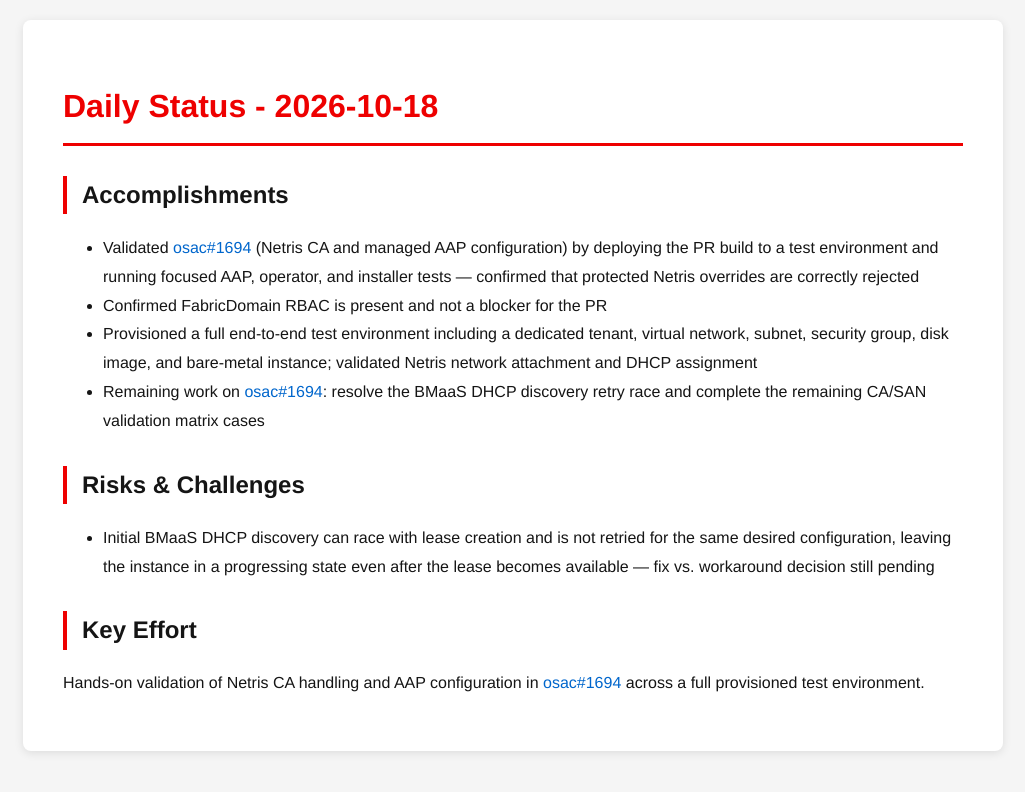
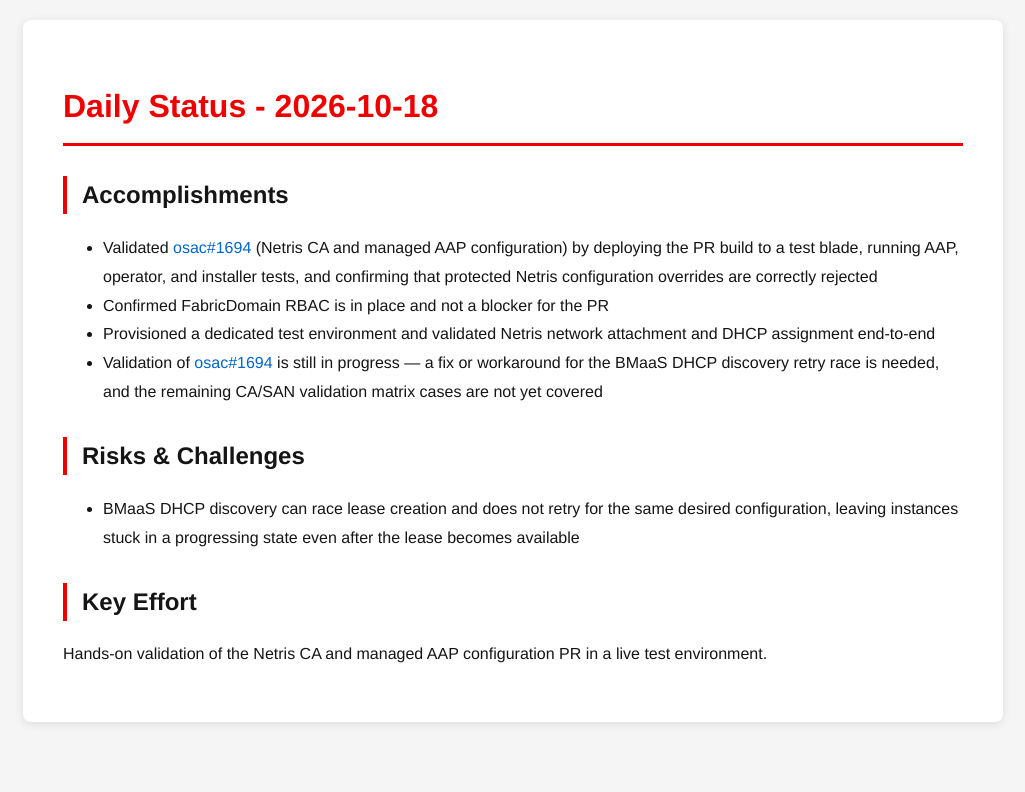
Before and after one commit to tzvatot/daily-status, a Jekyll site: the page built from 2026-10-18.md, in a window 1280 px wide. Shown: the top 792 px of the page, without its empty margins (127-1152 px from the left). Built offline with Jekyll 4.4.1, drawn with Linux system fonts in a browser that asks for light colours.

Commit message:
Daily status update - 2026-10-18

```diff
--- a/2026-10-18.md
+++ b/2026-10-18.md
@@ -7,13 +7,13 @@ date: 2026-10-18
 # Daily Status - 2026-10-18
 
 ## Accomplishments
-- Validated [osac#1694](https://github.com/osac-project/osac/pull/1694) (Netris CA and managed AAP configuration) by deploying the PR build to a test environment and running focused AAP, operator, and installer tests — confirmed that protected Netris overrides are correctly rejected
-- Confirmed FabricDomain RBAC is present and not a blocker for the PR
-- Provisioned a full end-to-end test environment including a dedicated tenant, virtual network, subnet, security group, disk image, and bare-metal instance; validated Netris network attachment and DHCP assignment
-- Remaining work on [osac#1694](https://github.com/osac-project/osac/pull/1694): resolve the BMaaS DHCP discovery retry race and complete the remaining CA/SAN validation matrix cases
+- Validated [osac#1694](https://github.com/osac-project/osac/pull/1694) (Netris CA and managed AAP configuration) by deploying the PR build to a test blade, running AAP, operator, and installer tests, and confirming that protected Netris configuration overrides are correctly rejected
+- Confirmed FabricDomain RBAC is in place and not a blocker for the PR
+- Provisioned a dedicated test environment and validated Netris network attachment and DHCP assignment end-to-end
+- Validation of [osac#1694](https://github.com/osac-project/osac/pull/1694) is still in progress — a fix or workaround for the BMaaS DHCP discovery retry race is needed, and the remaining CA/SAN validation matrix cases are not yet covered
 
 ## Risks & Challenges
-- Initial BMaaS DHCP discovery can race with lease creation and is not retried for the same desired configuration, leaving the instance in a progressing state even after the lease becomes available — fix vs. workaround decision still pending
+- BMaaS DHCP discovery can race lease creation and does not retry for the same desired configuration, leaving instances stuck in a progressing state even after the lease becomes available
 
 ## Key Effort
-Hands-on validation of Netris CA handling and AAP configuration in [osac#1694](https://github.com/osac-project/osac/pull/1694) across a full provisioned test environment.
+Hands-on validation of the Netris CA and managed AAP configuration PR in a live test environment.
```
